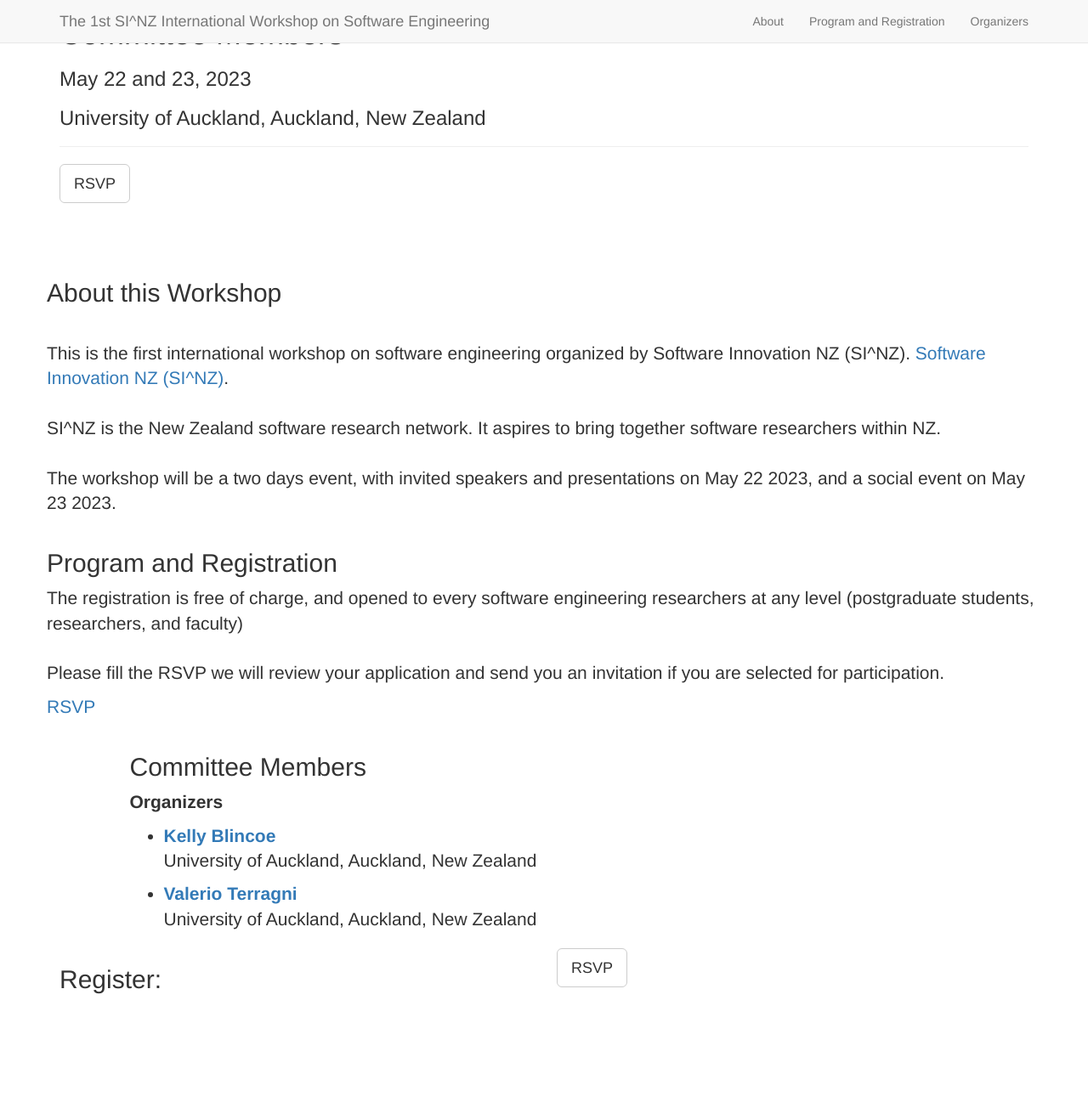
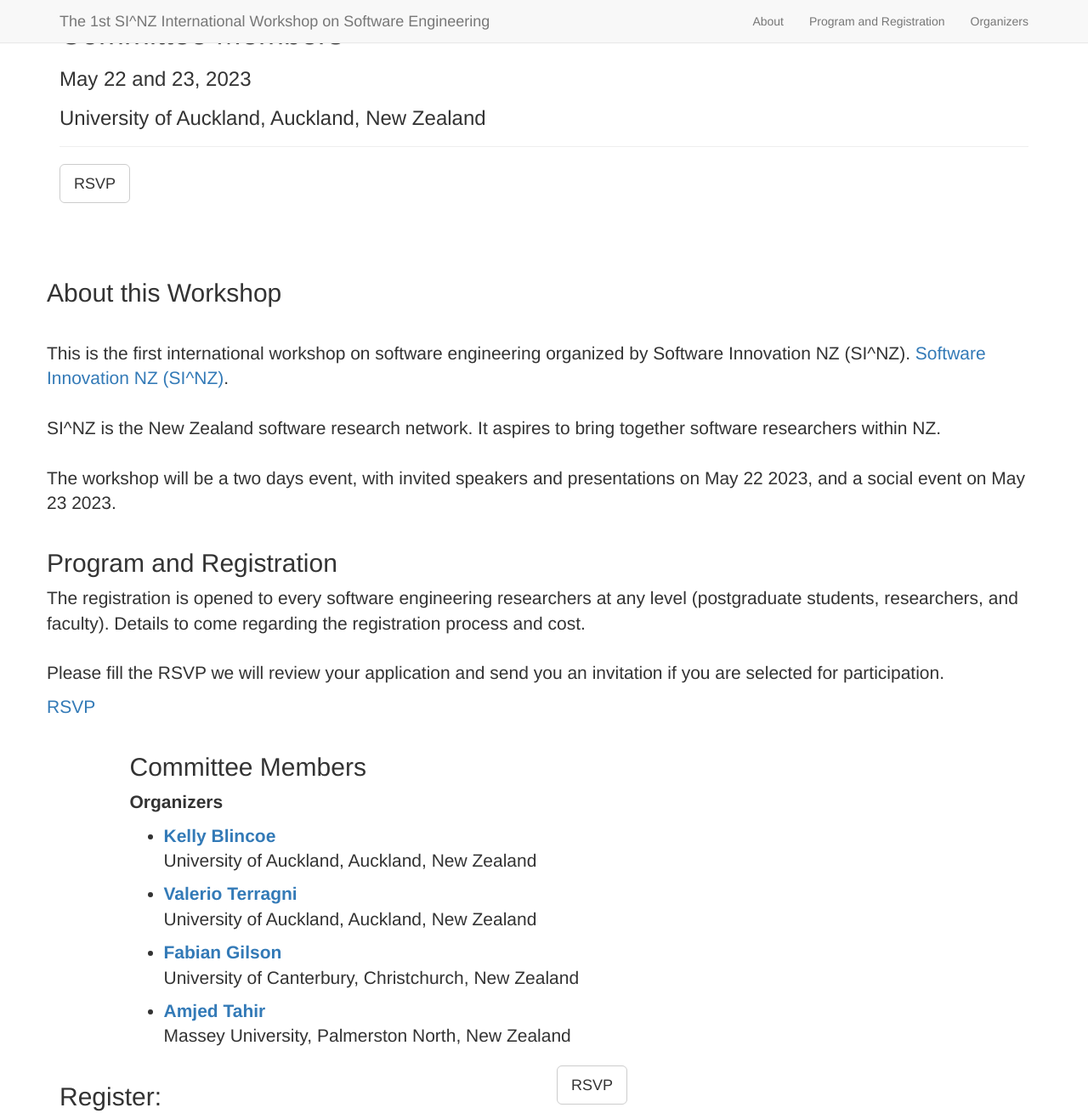
Before and after one commit to SI-NZ-workshop-2024/SI-NZ-workshop-2024, a Jekyll site: the page built from _posts/2014-09-22-services-2.markdown, in a window 1280 px wide and 1317 px high. Shown: the whole window at 85% size. Built offline with Jekyll 4.4.1, drawn with Linux system fonts in a browser that asks for light colours; nearby versions of some CDN libraries; library files that are not in the unit come from our copies.

Commit message:
add committe and remove free

```diff
--- a/_posts/2014-09-18-services-1 copy 2.markdown
+++ b/_posts/2014-09-18-services-1 copy 2.markdown
@@ -4,7 +4,7 @@
 title: Program and Registration<br>
 description: |
 ---
-The registration is free of charge, and opened to every software engineering researchers at any level (postgraduate students, researchers, and faculty)
+The registration is opened to every software engineering researchers at any level (postgraduate students, researchers, and faculty). Details to come regarding the registration process and cost.
 <br>
 <br>
 Please fill the RSVP we will review your application and send you an invitation if you are selected for participation.
--- a/_posts/2014-09-22-services-2.markdown
+++ b/_posts/2014-09-22-services-2.markdown
@@ -10,3 +10,7 @@
   * [**Kelly Blincoe**](https://kblincoe.github.io/) <br> University of Auckland, Auckland, New Zealand
 
   * [**Valerio Terragni**](https://valerio-terragni.github.io/) <br> University of Auckland, Auckland, New Zealand
+
+  * [**Fabian Gilson**](https://fabgilson.github.io/) <br> University of Canterbury, Christchurch, New Zealand
+
+  * [**Amjed Tahir**](https://sites.google.com/site/amjedtahir) <br> Massey University, Palmerston North, New Zealand
```
